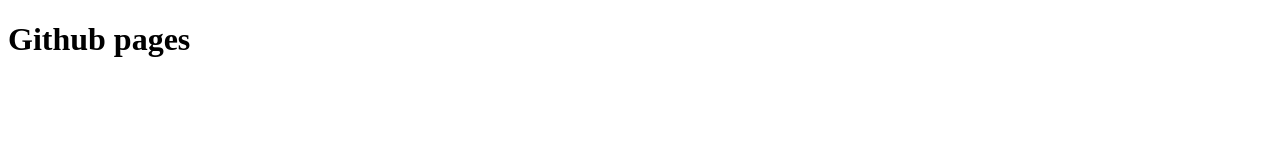
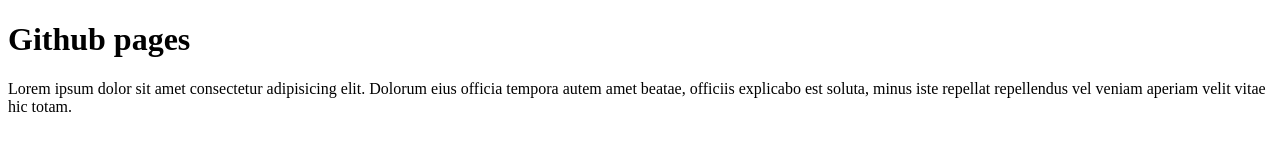
Before and after one commit to nikiniki007/nikiniki007.github.io, a plain HTML site: page index.html in a window 1280 px wide. Drawn offline with Linux system fonts and the light colour scheme.

Commit message:
Github pagesで

```diff
--- a/index.html
+++ b/index.html
@@ -6,8 +6,7 @@
   <title>Github pages</title>
 </head>
 <body>
-
-<h1>Github pages</h1>
-
+  <h1>Github pages</h1>
+<p>Lorem ipsum dolor sit amet consectetur adipisicing elit. Dolorum eius officia tempora autem amet beatae, officiis explicabo est soluta, minus iste repellat repellendus vel veniam aperiam velit vitae hic totam.</p>
 </body>
 </html>
```
